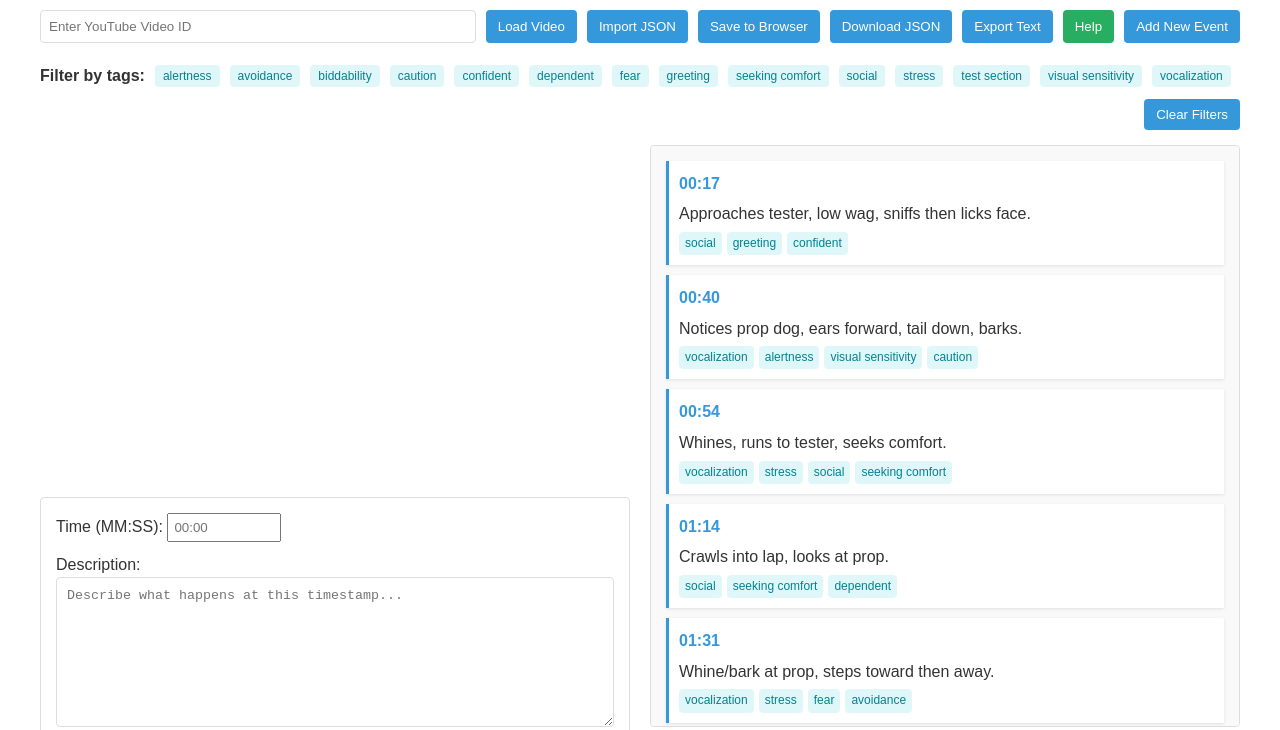
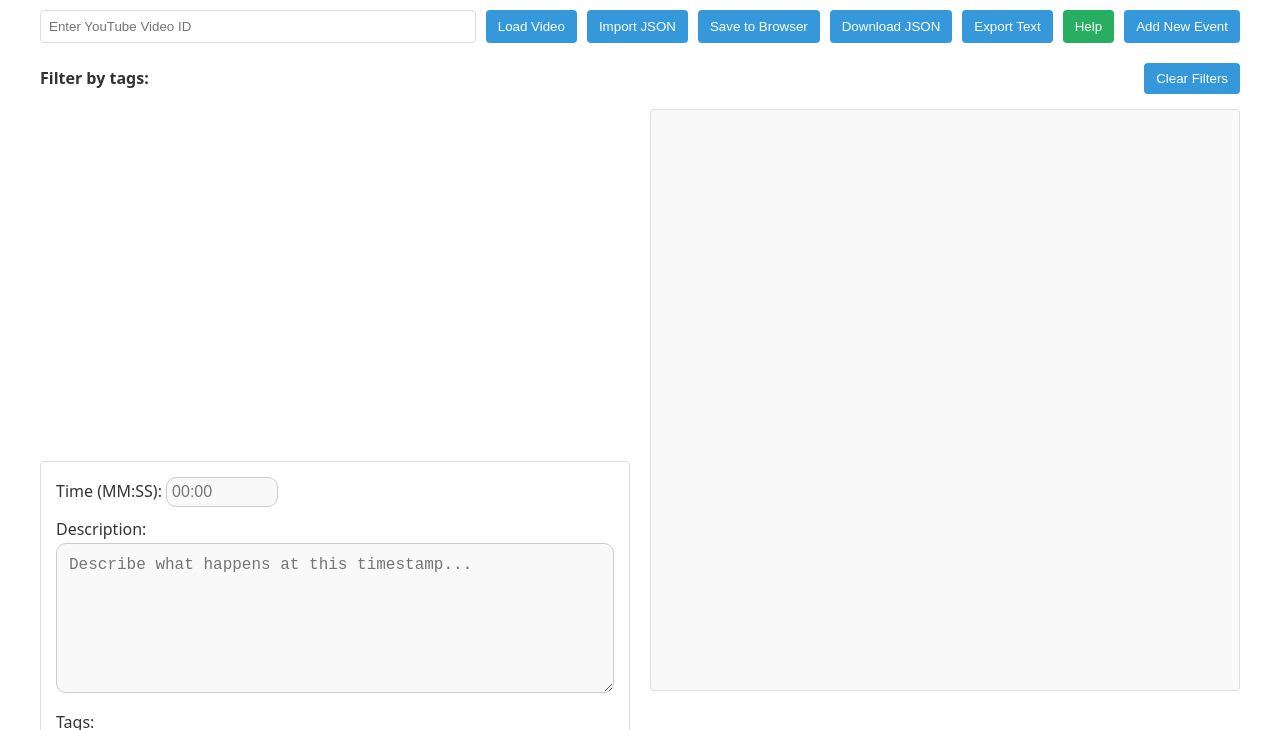
Before and after one commit to Kwinners-pup/puppy-assessment-tracker, a plain HTML site: page index.html in a window 1280 px wide. Shown: the part 104-834 px from the top of the page. Drawn offline with Linux system fonts and the light colour scheme.

Commit message:
Experimental edits w Tom's help.html

```diff
--- a/index.html
+++ b/index.html
@@ -6,7 +6,7 @@
     <title>Temperament Assessment Tracker</title>
     <style>
         body {
-            font-family: Arial, sans-serif;
+            font-family: system-ui, -apple-system, BlinkMacSystemFont, "Segoe UI", Roboto, Helvetica, Arial, sans-serif;
             line-height: 1.6;
             max-width: 1200px;
             margin: 0 auto;
@@ -15,6 +15,23 @@
         }
         h1, h2 {
             color: #2c3e50;
+        }
+        input#event-time-input,
+        textarea#event-description-input {
+        font-size: 16px;
+        border-radius: 10px;
+        padding: 12px;
+        border: 1px solid #ccc;
+        width: 100%;
+        background-color: #f9f9f9;
+        transition: border-color 0.2s;
+        }
+
+        input#event-time-input:focus,
+        textarea#event-description-input:focus {
+        outline: none;
+        border-color: #4f46e5;
+        background-color: #fff;
         }
         .main-container {
             display: flex;
@@ -66,7 +83,9 @@
             transition: background-color 0.3s;
         }
         button:hover {
-            background-color: #2980b9;
+            border-radius: 8px;
+            font-weight: 600;
+            background-color: #4338ca;
         }
         .timeline {
             border: 1px solid #ddd;
@@ -79,16 +98,15 @@
             overflow-y: auto;
         }
         .event-item {
-            padding: 10px;
-            margin-bottom: 10px;
-            border-left: 3px solid #3498db;
-            background-color: white;
-            box-shadow: 0 1px 3px rgba(0,0,0,0.1);
-            cursor: pointer;
-            transition: background-color 0.2s;
+            border-radius: 12px;
+            padding: 16px;
+            background-color: #fff;
+            box-shadow: 0 2px 8px rgba(0,0,0,0.05);
+            transition: transform 0.2s ease;
         }
         .event-item:hover {
-            background-color: #ecf0f1;
+            transform: scale(1.01);
+            background-color: #f3f4f6;
         }
         .event-time {
             font-weight: bold;
@@ -106,11 +124,11 @@
             margin-top: 5px;
         }
         .tag {
-            background-color: #e0f7fa;
-            color: #00838f;
-            padding: 2px 6px;
-            border-radius: 4px;
-            font-size: 12px;
+            background-color: #eef2ff;
+            color: #3730a3;
+            font-weight: 500;
+            border-radius: 9999px;
+            padding: 4px 10px;
         }
         .details-panel {
             border: 1px solid #ddd;
@@ -656,18 +674,6 @@
                 alert("No timecodes in the format 'MM:SS - Description' found in the provided text.");
             }
         }
-
-        // Initialize with sample data (optional, can be removed if not needed)
-        function initializeWithSampleData() {
-            console.log("Initializing with sample data as no saved data found.");
-            events = [
-                { time: "00:17", description: "Approaches tester, low wag, sniffs then licks face.", tags: ["social", "greeting", "confident"] },
-                { time: "00:40", description: "Notices prop dog, ears forward, tail down, barks.", tags: ["vocalization", "alertness", "visual sensitivity", "caution"] },
-                { time: "00:54", description: "Whines, runs to tester, seeks comfort.", tags: ["vocalization", "stress", "social", "seeking comfort"] },
-                { time: "01:14", description: "Crawls into lap, looks at prop.", tags: ["social", "seeking comfort", "dependent"] },
-                { time: "01:31", description: "Whine/bark at prop, steps toward then away.", tags: ["vocalization", "stress", "fear", "avoidance"] },
-                { time: "01:53", description: "Start Biddability.", tags: ["test section", "biddability"] }
-            ];
             // No initial video ID for sample data
             document.getElementById('video-id').value = '';
         }
@@ -943,8 +949,12 @@
             setupEventListeners();
             const loadedFromStorage = loadFromLocalStorage(); // Load first
 
-            if (!loadedFromStorage && events.length === 0) { // Only use sample data if nothing loaded AND events array is empty
-                initializeWithSampleData();
+            if (!loadedFromStorage && events.length === 0) {
+            // Start with one empty editable event
+            const newEvent = { time: "", description: "", tags: [] };
+            events.push(newEvent);
+            currentEventIndex = 0;
+            displayEventDetails(newEvent);
             }
 
             renderTimeline(); // Render whatever data we have (loaded or sample)
```
